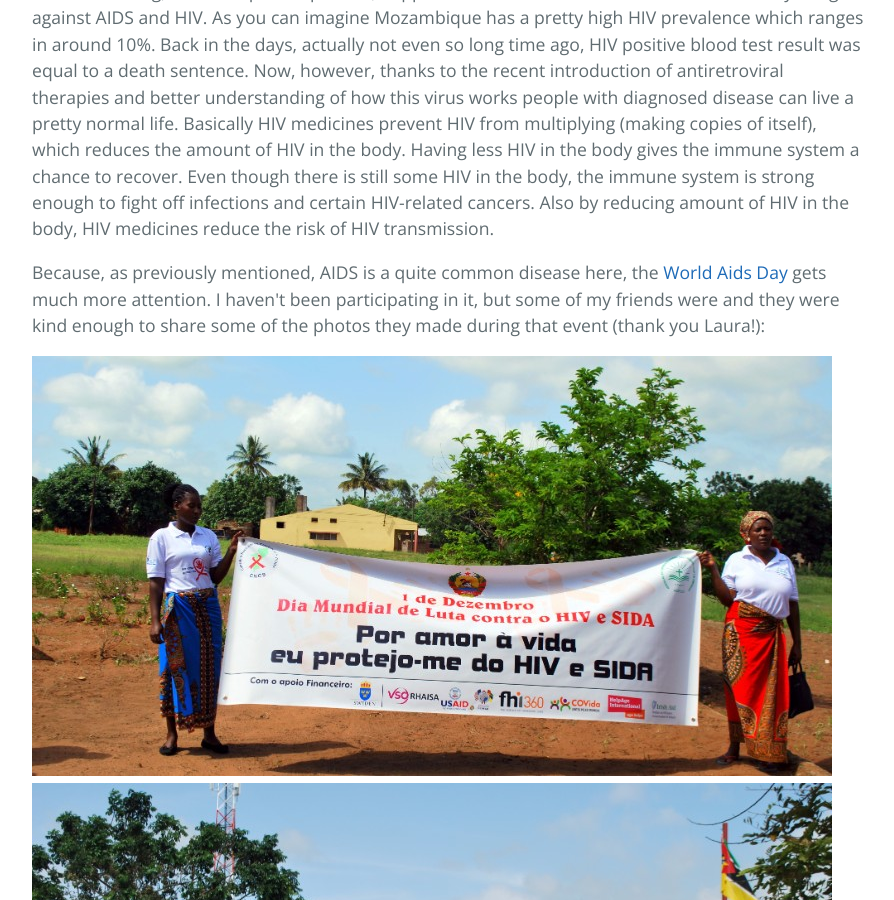
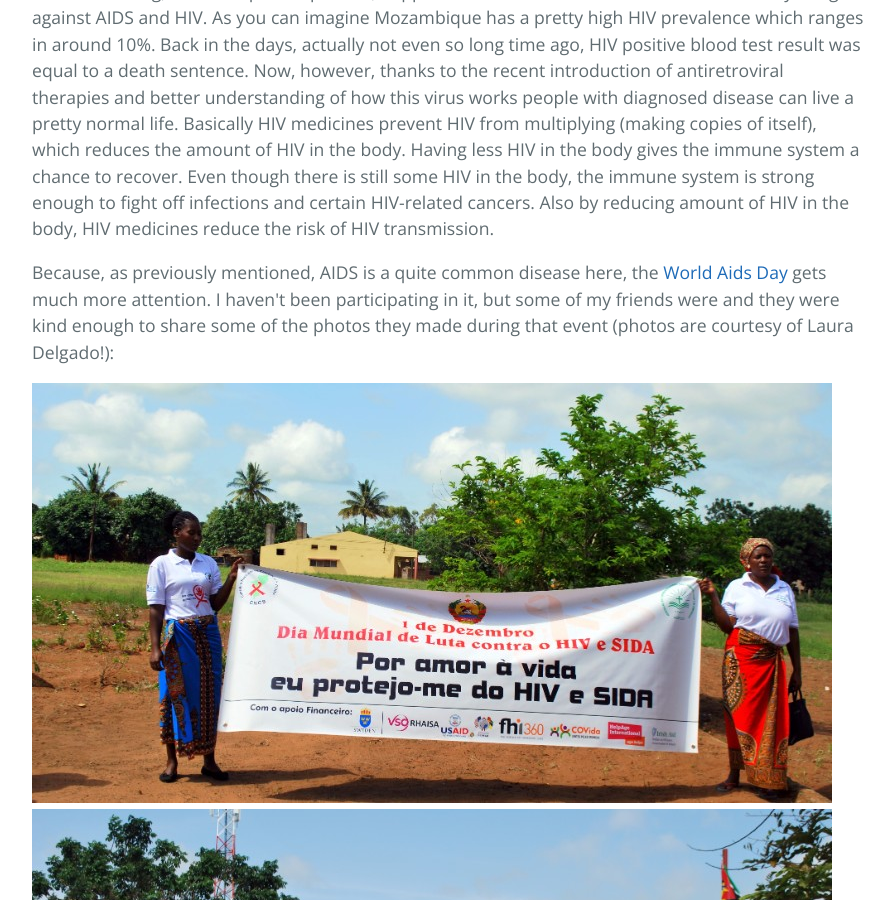
Before and after one commit to jerzyn/pieroginomicon, a Jekyll site: the page built from _posts/2016-12-07-First-week-in-manhica.html, in a window 1280 px wide and 900 px high, scrolled down 1369 px. Shown: the whole window, without its empty margins (192-1086 px from the left). Built offline with Jekyll 4.4.1, drawn with Linux system fonts in a browser that asks for light colours; comment, search, counter and statistics services are not loaded; some of the changed text lies outside the part shown.

Commit message:
copyright Laura fotos

```diff
--- a/_posts/2016-12-07-First-week-in-manhica.html
+++ b/_posts/2016-12-07-First-week-in-manhica.html
@@ -21,11 +21,12 @@
 <h3>World AIDS day</h3>
 <p>One more thing, I believe quite important, happen on 1st of December. The international day of fight against AIDS and HIV. As you can imagine Mozambique has a pretty high HIV prevalence which ranges in around 10%. Back in the days, actually not even so long time ago, HIV positive blood test result was equal to a death sentence. Now, however, thanks to the recent introduction of antiretroviral therapies and better understanding of how this virus works people with diagnosed disease can live a pretty normal life. Basically HIV medicines prevent HIV from multiplying (making copies of itself), which reduces the amount of HIV in the body. Having less HIV in the body gives the immune system a chance to recover. Even though there is still some HIV in the body, the immune system is strong enough to fight off infections and certain HIV-related cancers. Also by reducing amount of HIV in the body, HIV medicines reduce the risk of HIV transmission.</p>
 
-<p>Because, as previously mentioned, AIDS is a quite common disease here, the <a href="https://www.worldaidsday.org">World Aids Day</a> gets much more attention. I haven't been participating in it, but some of my friends were and they were kind enough to share some of the photos they made during that event (thank you Laura!):</p>
+<p>Because, as previously mentioned, AIDS is a quite common disease here, the <a href="https://www.worldaidsday.org">World Aids Day</a> gets much more attention. I haven't been participating in it, but some of my friends were and they were kind enough to share some of the photos they made during that event (photos are courtesy of Laura Delgado!):</p>
 
 {% for i in  (1..6) %}
   <img src="/images/palmeiras-AIDS{{ i }}.jpg">
+
 {% endfor %}
-
+©copyright by Laura Delgado
 
 <p>*This is how the locals call white people, it does not have any negative connotations and I will write about it some other time when I understand this concept a little better.</p>
```
